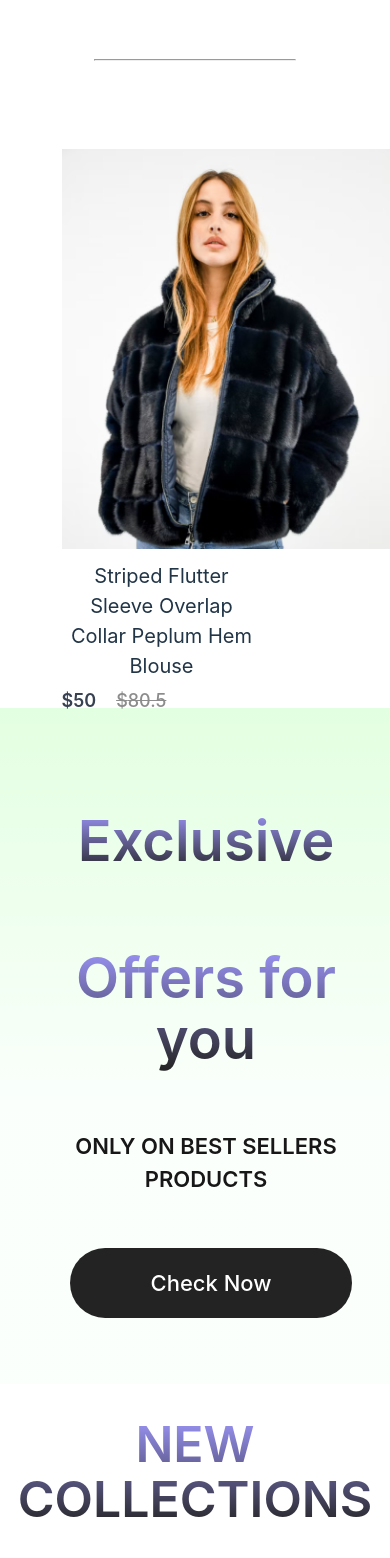
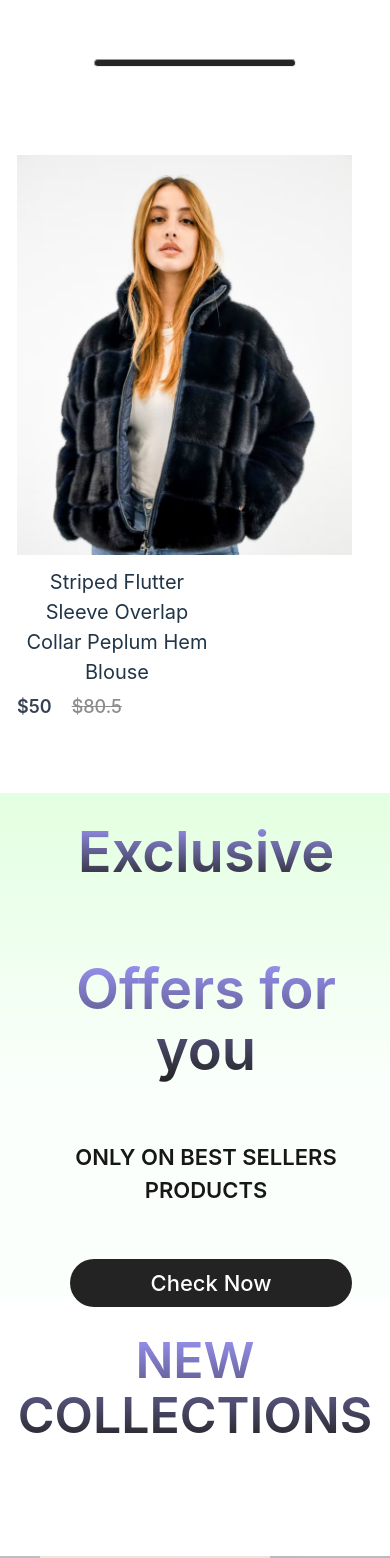
Before and after one commit to DontStopPrograming/e-commerce-clothing, a React (Vite) app: page / in a window 390 px wide. Shown: the part 870-2428 px from the top of the page. Built offline with nearby package versions, Linux system fonts and the light colour scheme.

Commit message:
error responsive component shop

```diff
--- a/src/components/Item/item.css
+++ b/src/components/Item/item.css
@@ -42,7 +42,7 @@
 
     .item {
         width: 200px;
-        margin-left: 35%;
+        margin-left: 30%;
         text-align: center;
         padding: 20px 0;
     }
--- a/src/components/Offers/offers.css
+++ b/src/components/Offers/offers.css
@@ -61,7 +61,7 @@
 
     .offers {
         width: 80%;
-        height: 80vh;
+        height: 60vh;
         padding: 0 50px;
         margin: 0;
     }
--- a/src/components/Popular/popular.css
+++ b/src/components/Popular/popular.css
@@ -49,7 +49,7 @@
         flex-direction: column;
         align-items: center;
         gap: 10px;
-        height: 100vh;
+        height: 110vh;
     }
 
 }
```
